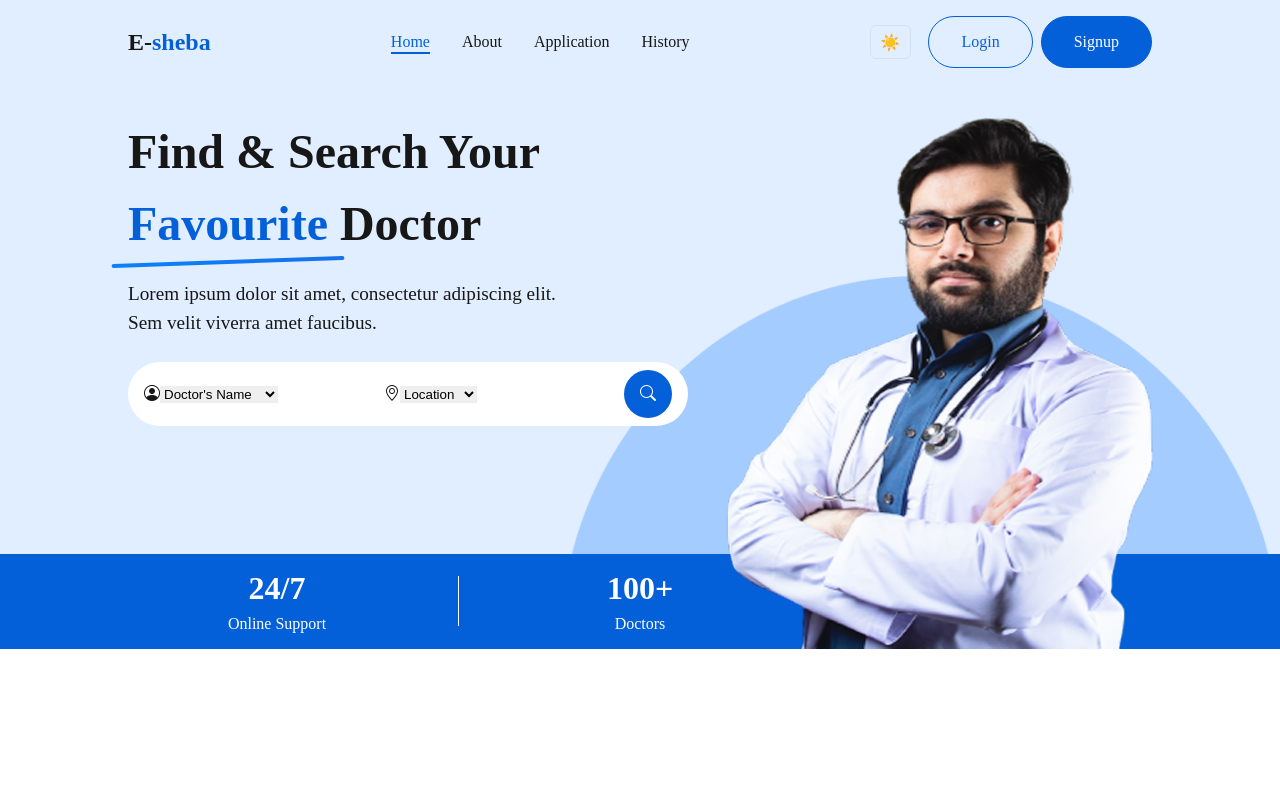
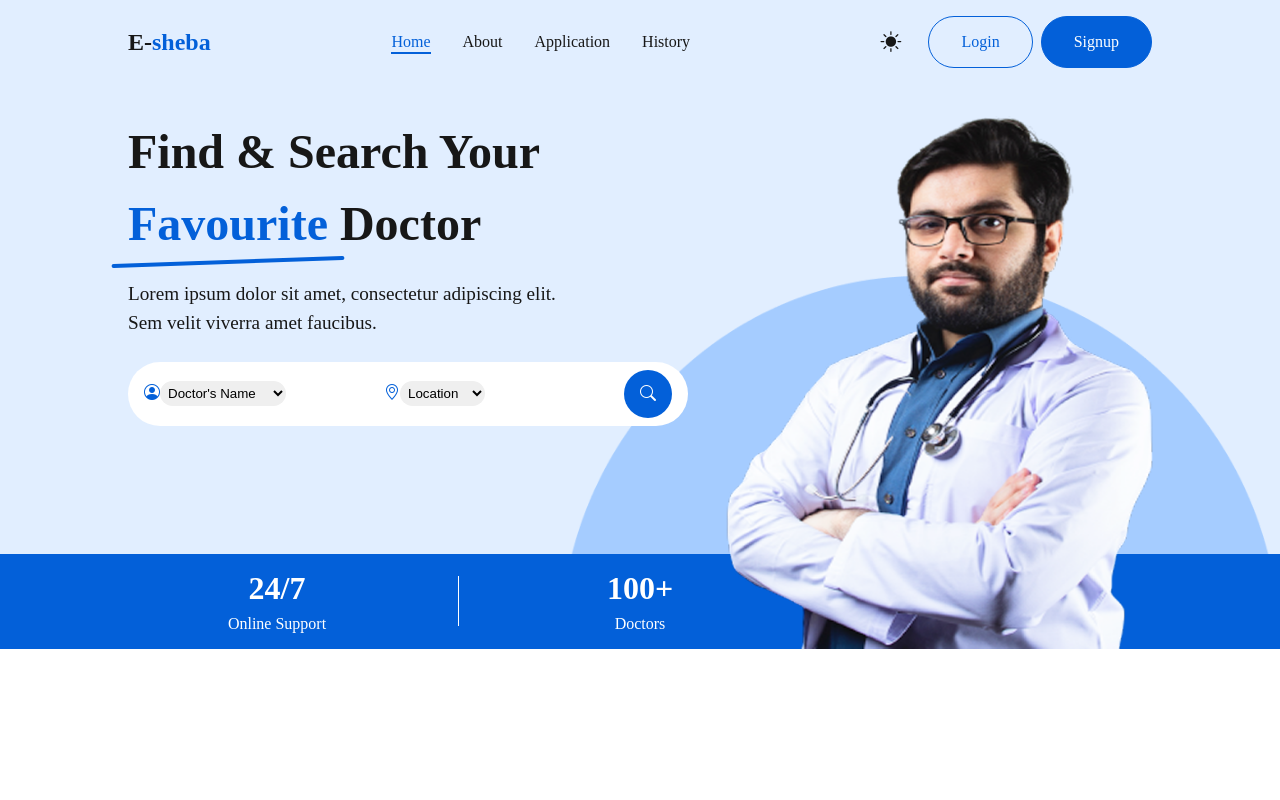
Before and after one commit to Hadi20Diab/DigitalHubFirstProject, a Next.js app in the folder my-app/: page / in a window 1280 px wide. Shown: the top 800 px of the page. Built offline with nearby package versions, Linux system fonts and the light colour scheme.

Commit message:
Revert "wefewf"
This reverts commit 0efb80cb0644584137bfc7830c60dbb0bded2888.

```diff
--- a/my-app/app/components/HeroSection/HeroSection.jsx
+++ b/my-app/app/components/HeroSection/HeroSection.jsx
@@ -12,7 +12,7 @@ const HeroSection = () => {
                     <div className="search-bar">
                         <div className="col-3">
                             <i className="bi bi-person-circle"></i>
-                            <select defaultValue="s">
+                            <select defaultValue="s" name="doctorName" id="doctorName">
                                 <option value="s" disabled>Doctor's Name</option>
                                 <option value="HadiDiab">Hadi Diab</option>
                                 <option value="MahmoudShadi">Mahmoud Shadi</option>
@@ -20,7 +20,7 @@ const HeroSection = () => {
                         </div>
                         <div className="col-3">
                             <i className="bi bi-geo-alt"></i>
-                            <select defaultValue="">
+                            <select defaultValue="" name="location" id="location">
                                 <option value="" disabled>Location</option>
                                 <option value="NewYork">New York</option>
                                 <option value="California">California</option>
@@ -33,7 +33,7 @@ const HeroSection = () => {
                 </div>
                 <div className="hero-images">
                     <Image src="/assets/images/doctor.png" alt="Hero Image" fill className="heroImage"  />
-                    <Image src="/assets/images/Ellipse_14.png" alt="Hero Image"  fill className="backgroundHeroImage"  />
+                    <Image src="/assets/images/Ellipse_14.png" alt="Hero Image" fill className="backgroundHeroImage" />
                 </div>
             </div>
             <div className="row-features">
--- a/my-app/app/components/HeroSection/HeroSection.scss
+++ b/my-app/app/components/HeroSection/HeroSection.scss
@@ -35,7 +35,7 @@
                         /* move underline slightly lower */
                         height: 4px;
                         /* thickness of the underline */
-                        background: linear-gradient(90deg, rgba(0, 123, 255, 0.95), rgba(0, 100, 230, 0.9));
+                        background: var(--primary-color);
                         border-radius: 999px;
                         /* rounded pill shape */
                         transform: rotate(-2deg) scaleX(1.04);
@@ -59,20 +59,21 @@
                 gap: 0.5rem;
                 margin-top: 1rem;
                 justify-content: space-between;
-                background-color: var(--secoundary-text-color);
-                color: var(--primary-text-color);
+                background: var(--secoundary-text-color);
+                color: var(--primary-color);
                 padding: 0.5rem 1rem;
                 border-radius: 2rem;
                 align-items: center;
-                z-index: 1;
+                z-index: 4;
                 position: relative;
                 width: 35rem;
                 flex-wrap: wrap;
-                max-width: 100%;
 
 
                 select {
                     border: none;
+                    padding: 0.3em;
+                    border-radius: 1em;
                 }
 
                 .search-button {
@@ -173,6 +174,12 @@
     }
 }
 
+/* Hide decorative background image in dark theme */
+html[data-theme="dark"] .backgroundHeroImage,
+html[data-theme="dark"] .hero-images .backgroundHeroImage {
+    display: none !important;
+}
+
 .row-features {
     background-color: var(--primary-color);
     padding: 1rem var(--padding);
--- a/my-app/app/components/Specialists/Specialist.scss
+++ b/my-app/app/components/Specialists/Specialist.scss
@@ -5,7 +5,7 @@
     flex-direction: column;
     gap: 1.875rem;
 
-    .specialist-cards{
+    .specialist-cards {
         display: flex;
         gap: 0.625rem;
         width: 100%;
@@ -25,7 +25,7 @@
         flex: 1;
         min-width: 200px;
 
-        &:hover{
+            &:hover {
                 background-color: var(--primary-color);
                 color: var(--secoundary-text-color);
                 border-color: var(--primary-color);
@@ -33,9 +33,11 @@
 
 
 
-            .specialist-icon{
-               border : 2px solid transparent;
+            .specialist-icon {
+                border: 2px solid transparent;
                 background-color: var(--secoundary-color);
+                background-color: var(--primary-text-color);
+
                 border-radius: 50%;
                 padding: 1.25rem;
                 width: 5rem;
--- a/my-app/app/components/footer/Footer.scss
+++ b/my-app/app/components/footer/Footer.scss
@@ -2,7 +2,7 @@
 
 .footer-container {
   text-align: center;
-  background-color: #0360D9;
+  background-color: var(--primary-color);
   color: var(--secoundary-text-color);
   padding: 60px  var(--padding) 20px ;
 
--- a/my-app/app/components/navbar/Navbar.jsx
+++ b/my-app/app/components/navbar/Navbar.jsx
@@ -50,7 +50,7 @@ const Navbar = () => {
                 </nav>
                 <div className="row">
                     <button type="button" className="theme-toggle" onClick={toggleTheme} aria-label="Toggle theme">
-                        {theme === "dark" ? "🌙" : "☀️"}
+                        {theme === "dark" ? <i className="bi bi-moon-fill"></i> : <i className="bi bi-sun-fill"></i>}
                     </button>
                     <Link href="/login" className="button button-1">Login</Link>
                     <Link href="/signup" className="button button-2">Signup</Link>
--- a/my-app/app/components/navbar/Navbar.scss
+++ b/my-app/app/components/navbar/Navbar.scss
@@ -61,6 +61,11 @@
         justify-content: center;
         gap: 0.8em;
     }
+    .theme-toggle{
+        color: var(--foreground);
+        font-size: 1.3em;
+        border: none;
+    }
 }
 
 .logo-text {
--- a/my-app/app/globals.css
+++ b/my-app/app/globals.css
@@ -32,12 +32,23 @@
   :root {
     --background: #0a0a0a;
     --foreground: #ededed;
-    --primary-color: #3399FF;
+    --primary-color: #527aa1;
     --secoundary-color: #e1eeffd4;
     --primary-text-color: #FFFFFF;
     --secoundary-text-color: #ededed;
   }
 }
+
+/* Theme override when toggled via `html[data-theme="dark"]` */
+html[data-theme="dark"] {
+  --background: #0a0a0a;
+  --foreground: #ededed;
+  --primary-color: #4f83bd;
+  --secoundary-color: #e1eeff3d;
+  --primary-text-color: #FFFFFF;
+  --secoundary-text-color: #ededed;
+}
+
 
 html,
 body {
@@ -61,20 +72,12 @@ body {
   margin: 0;
 }
 
-/* Theme override when toggled via `html[data-theme="dark"]` */
-html[data-theme="dark"] {
-  --background: #0a0a0a;
-  --foreground: #ededed;
-  --primary-color: #3399FF;
-  --secoundary-color: #e1eeffd4;
-  --primary-text-color: #FFFFFF;
-  --secoundary-text-color: #ededed;
-}
+
 
 /* Simple theme-toggle button styling */
 .theme-toggle {
   background: transparent;
-  border: 1px solid rgba(0,0,0,0.06);
+  border: 1px solid rgba(0, 0, 0, 0.06);
   padding: 0.4rem 0.6rem;
   border-radius: 6px;
   cursor: pointer;
@@ -83,7 +86,7 @@ html[data-theme="dark"] {
 }
 
 html[data-theme="dark"] .theme-toggle {
-  border-color: rgba(255,255,255,0.12);
+  border-color: rgba(255, 255, 255, 0.12);
 }
 
 @media (prefers-color-scheme: dark) {
--- /dev/null
+++ b/my-app/next.config.js
@@ -0,0 +1,11 @@
+/**
+ * Ensure Turbopack/Next infers the correct workspace root when multiple lockfiles exist.
+ * Setting `turbopack.root` tells Next which directory to treat as the workspace root.
+ */
+/** @type {import('next').NextConfig} */
+module.exports = {
+    turbopack: {
+        // '.' means the current package (my-app) is the turbopack root
+        root: '.'
+    }
+};
--- a/my-app/package.json
+++ b/my-app/package.json
@@ -11,7 +11,8 @@
   "dependencies": {
     "next": "16.1.3",
     "react": "19.2.3",
-    "react-dom": "19.2.3"
+    "react-dom": "19.2.3",
+    "bootstrap-icons": "^1.13.1"
   },
   "devDependencies": {
     "eslint": "^9",
```
Also changed, not shown: package.json (+4 -4 lines), 1 other file (tests, documents, lock files or other folders). Lines whose indentation alone changed are shown as unchanged.
